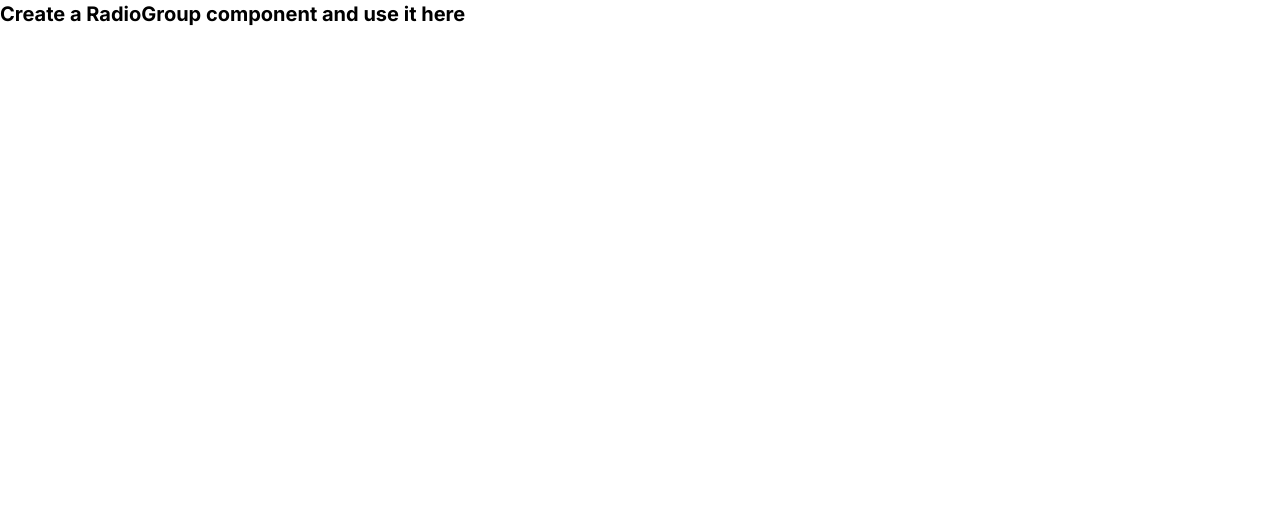
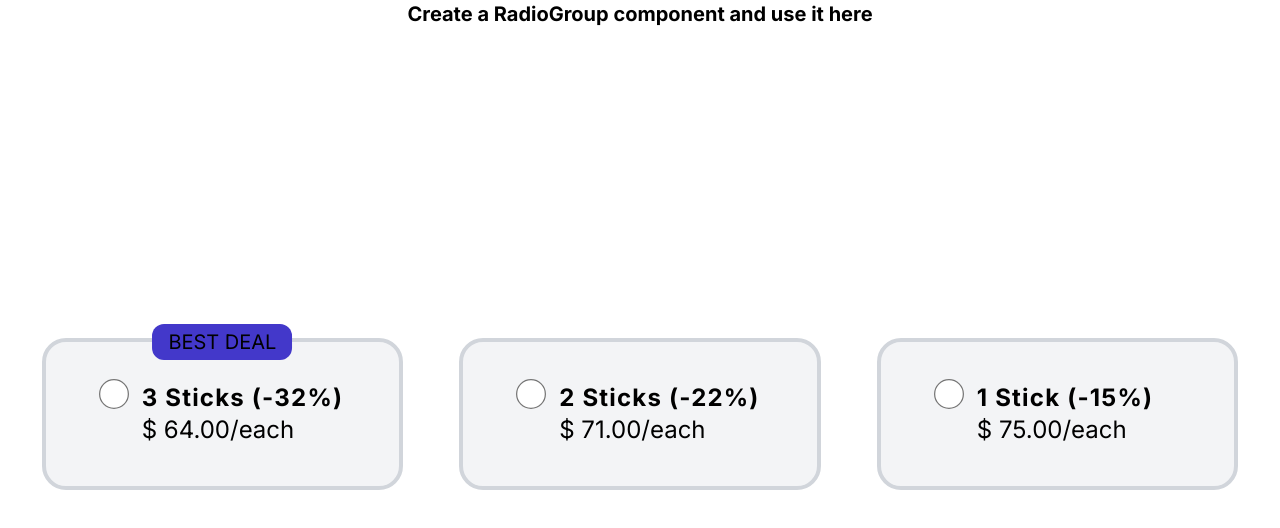
Before and after one commit to zain-adtracktiv/frontend-test, a Next.js app: page / in a window 1280 px wide. Shown: the top 528 px of the page. Built offline with nearby package versions, Linux system fonts and the light colour scheme.

Commit message:
RadioGroup Component Created

```diff
--- a/app/page.tsx
+++ b/app/page.tsx
@@ -1,7 +1,13 @@
+import RadioGroup from "@/components/RadioGroup";
+
 export default function Home() {
   return (
-    <div className="text-xl font-bold">
-      Create a RadioGroup component and use it here
+    <div className="min-h-screen flex flex-col items-center text-xl font-bold ">
+      <h1>Create a RadioGroup component and use it here</h1>
+      <div className="flex-grow w-full flex items-center justify-center">
+
+      <RadioGroup/>
+      </div>
     </div>
   );
 }
--- /dev/null
+++ b/components/RadioGroup.tsx
@@ -0,0 +1,94 @@
+"use client";
+import { useState } from "react";
+
+function RadioGroup() {
+
+  const [selectedCard, setSelectedCard] = useState<string | null>(null);
+
+  const handleSelect = (card: string) => {
+    setSelectedCard(card);
+  };
+
+  return (
+    <div className="grid grid-cols-3 gap-x-14">
+      {/* card 1 */}
+      <div
+        className={`relative px-14 py-10 border-4 rounded-3xl bg-gray-100 cursor-pointer ${
+          selectedCard === "card1" ? "border-indigo-600 border-4" : "border-gray-300"
+        }`}
+        onClick={() => handleSelect("card1")}
+      >
+        <div className={`absolute top-0 left-1/2 transform -translate-x-1/2 -translate-y-1/2 rounded-xl px-4 py-1 font-normal bg-indigo-700 ${
+          selectedCard === "card1" ? "bg-indigo-600 text-white" : "bg-gray-300 text-black "
+        }`}>
+          <h3 className="text-xl">BEST DEAL</h3>
+        </div>
+        <div className="flex items-start gap-x-4 text-2xl">
+          <div>
+            <input
+              className="form-radio h-6 w-6 text-indigo-700 scale-125 accent-indigo-700"
+              type="radio"
+              name="deal"
+              checked={selectedCard === "card1"}
+
+            />
+          </div>
+          <div>
+            <h2 className="font-bold tracking-wider">3 Sticks (-32%)</h2>
+            <p className="font-normal">$ 64.00/each</p>
+          </div>
+        </div>
+      </div>
+      {/* card 2 */}
+      <div
+        className={`px-14 py-10 border-4 rounded-3xl bg-gray-100 cursor-pointer ${
+          selectedCard === "card2" ? "border-indigo-600 border-4" : "border-gray-300"
+        }`}
+        onClick={() => handleSelect("card2")}
+
+      >
+        <div className="flex items-start gap-x-4 text-2xl">
+          <div>
+            <input
+              className="form-radio h-6 w-6 text-indigo-700 scale-125 accent-indigo-700"
+              type="radio"
+              name="deal"
+              checked={selectedCard === "card2"}
+              onChange={() => handleSelect("card2")}
+            />
+          </div>
+          <div>
+            <h2 className="font-bold tracking-wider">2 Sticks (-22%)</h2>
+            <p className="font-normal">$ 71.00/each</p>
+          </div>
+        </div>
+      </div>
+      {/* card 3 */}
+      <div
+        className={`px-14 py-10 border-4 rounded-3xl bg-gray-100 cursor-pointer ${
+          selectedCard === "card3" ? "border-indigo-600 border-4" : "border-gray-300"
+        }`}
+        onClick={() => handleSelect("card3")}
+
+      >
+        <div className="flex items-start gap-x-4 text-2xl">
+          <div>
+            <input
+              className="form-radio h-6 w-6 text-indigo-700 scale-125 accent-indigo-700"
+              type="radio"
+              name="deal"
+              checked={selectedCard === "card3"}
+              onChange={() => handleSelect("card3")}
+            />
+          </div>
+          <div>
+            <h2 className="font-bold tracking-wider">1 Stick (-15%)</h2>
+            <p className="font-normal">$ 75.00/each</p>
+          </div>
+        </div>
+      </div>
+    </div>
+  );
+}
+
+export default RadioGroup;
```
